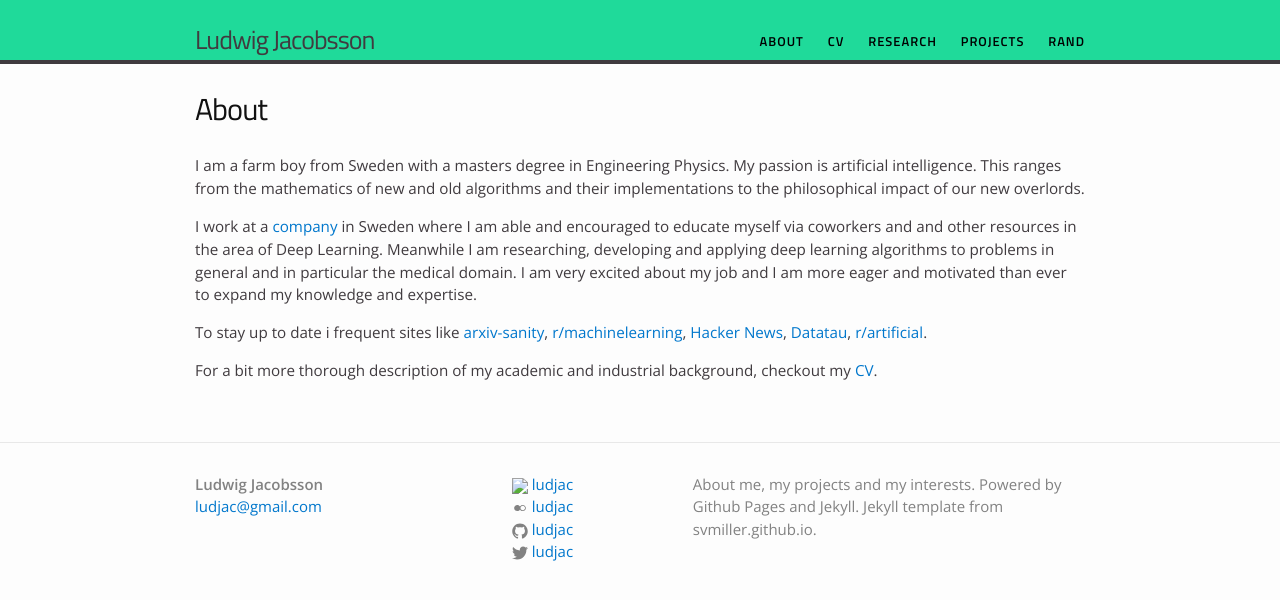
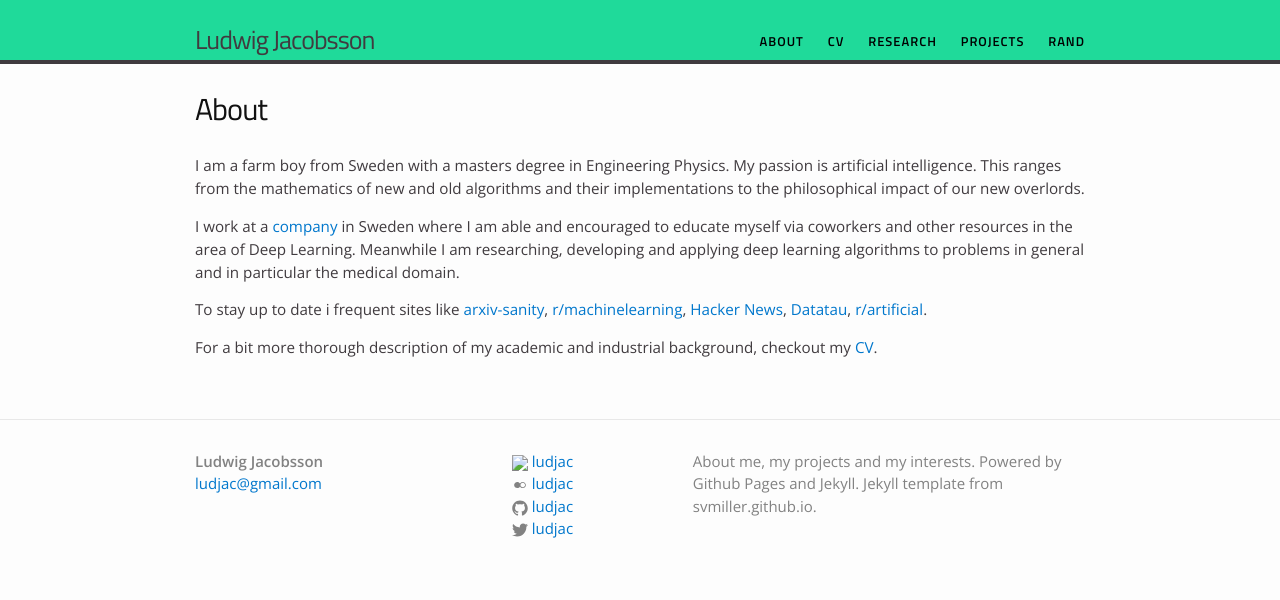
Before and after one commit to ludjac/ludjac.github.io, a Jekyll site: the page built from about.md, in a window 1280 px wide. Shown: the top 600 px of the page. Built offline with Jekyll 4.4.1, drawn with Linux system fonts in a browser that asks for light colours.

Commit message:
removed double and

```diff
--- a/about.md
+++ b/about.md
@@ -6,7 +6,7 @@
 
 I am a farm boy from Sweden with a masters degree in Engineering Physics. My passion is artificial intelligence. This ranges from the mathematics of new and old algorithms and their implementations to the philosophical impact of our new overlords.
 
-I work at a [company](http://www.contextvision.se) in Sweden where I am able and encouraged to educate myself via coworkers and and other resources in the area of Deep Learning. Meanwhile I am researching, developing and applying deep learning algorithms to problems in general and in particular the medical domain. I am very excited about my job and I am more eager and motivated than ever to expand my knowledge and expertise.
+I work at a [company](http://www.contextvision.se) in Sweden where I am able and encouraged to educate myself via coworkers and other resources in the area of Deep Learning. Meanwhile I am researching, developing and applying deep learning algorithms to problems in general and in particular the medical domain.
 
 <!-- With a future in Deep Learning, Machine Learning and Artificial Intelligence in general I am always looking for resources to further expand my knowledge. -->
 
```
